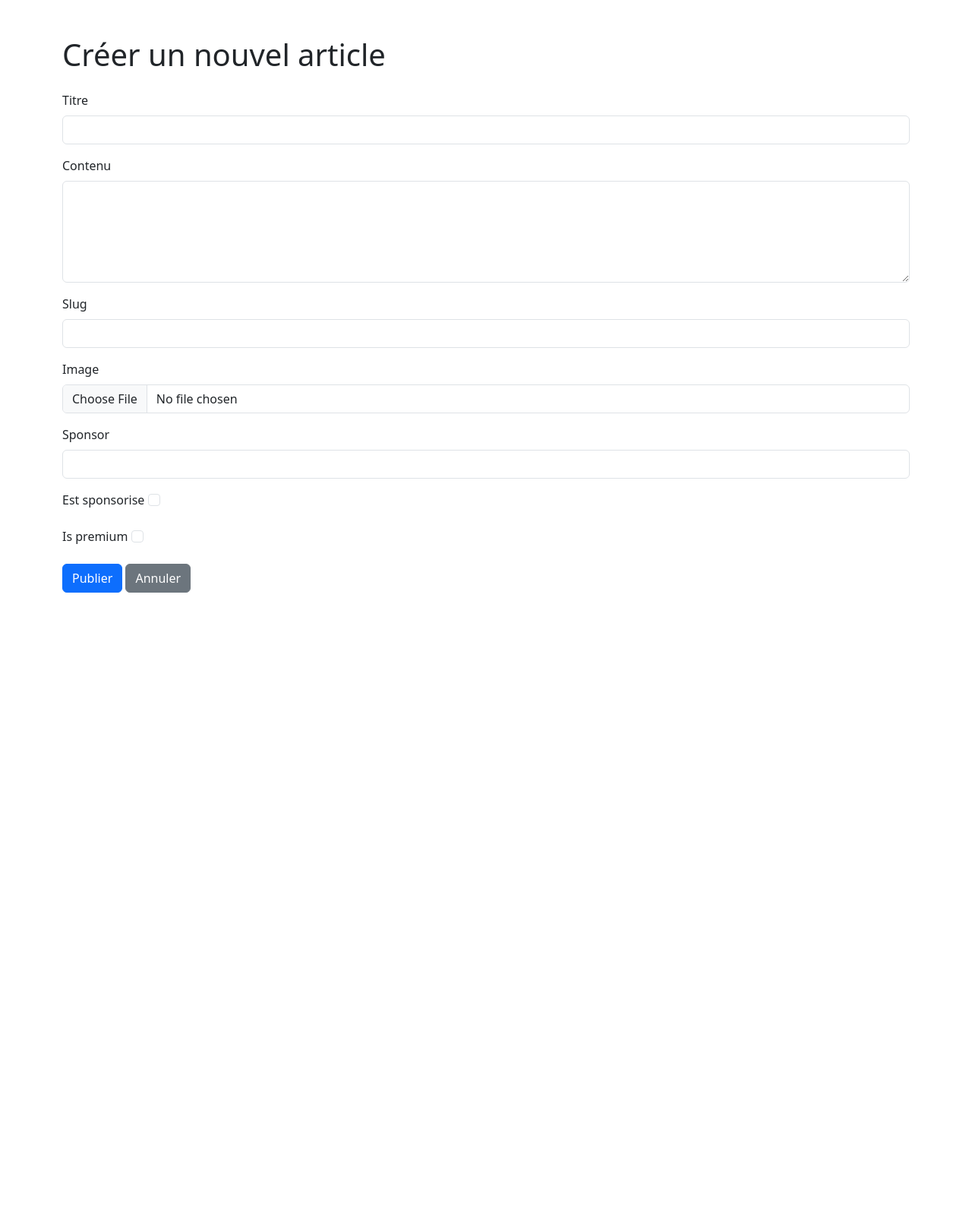
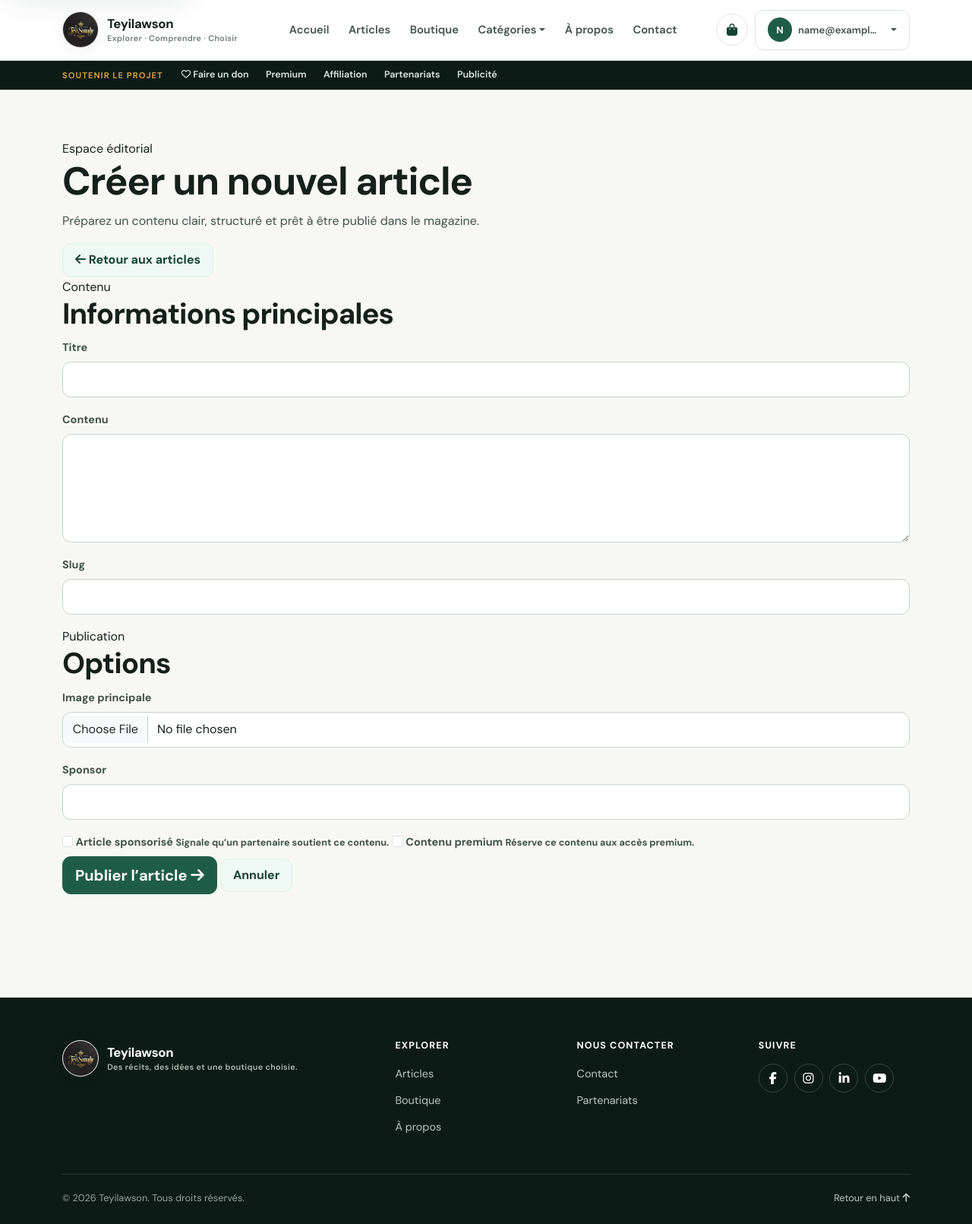
Before and after one commit to teyi12/my_blog, a Django app: page /articles/creer/ in a window 1280 px wide. Shown: the whole page at 76% size. Before the commit the page ends 780 px from the top, so only its background shows below. Run offline with Django 5.2, Linux system fonts and the light colour scheme; the visitor is signed in with stand-in values (Sample User, id 1); data that the repository does not hold is empty.

Commit message:
style: redesign article editor

```diff
--- a/articles/templates/articles/creer.html
+++ b/articles/templates/articles/creer.html
@@ -1,36 +1,91 @@
+{% extends "template_base.html" %}
 {% load static %}
 
-<!DOCTYPE html>
-<html lang="fr">
-<head>
-    <meta charset="UTF-8">
-    <title>Créer un article</title>
-    <link href="https://cdn.jsdelivr.net/npm/bootstrap@5.3.3/dist/css/bootstrap.min.css" rel="stylesheet">
-</head>
-<body>
-    <div class="container mt-5">
-        <h1 class="mb-4">Créer un nouvel article</h1>
+{% block titre %}Créer un article — Teyilawson{% endblock %}
 
-        <form method="post" enctype="multipart/form-data" class="needs-validation" novalidate>
+{% block styles %}
+<link rel="stylesheet" href="{% static 'css/article-editor.css' %}">
+{% endblock %}
+
+{% block contenu %}
+<section class="editor-page">
+  <div class="editor-heading">
+    <div>
+      <span class="eyebrow">Espace éditorial</span>
+      <h1>Créer un nouvel article</h1>
+      <p>Préparez un contenu clair, structuré et prêt à être publié dans le magazine.</p>
+    </div>
+    <a href="{% url 'articles:articles' %}" class="btn btn-soft">
+      <i class="fa-solid fa-arrow-left" aria-hidden="true"></i> Retour aux articles
+    </a>
+  </div>
+
+  <form method="post" enctype="multipart/form-data" class="editor-form">
     {% csrf_token %}
+
+    {% if form.non_field_errors %}
+      <div class="alert alert-danger" role="alert">{{ form.non_field_errors }}</div>
+    {% endif %}
+
+    <div class="editor-layout">
+      <div class="editor-card editor-card-main">
+        <div class="editor-card-heading">
+          <span class="eyebrow">Contenu</span>
+          <h2>Informations principales</h2>
+        </div>
+
         {% for field in form %}
-                <div class="mb-3">
-                    <label for="{{ field.id_for_label }}" class="form-label">{{ field.label }}</label>
+          {% if field.name == 'titre' or field.name == 'contenu' or field.name == 'slug' %}
+          <div class="editor-field">
+            <label for="{{ field.id_for_label }}">
+              {% if field.name == 'titre' %}Titre{% elif field.name == 'contenu' %}Contenu{% elif field.name == 'slug' %}Slug{% else %}{{ field.label }}{% endif %}
+            </label>
             {{ field }}
-                    {% if field.help_text %}
-                        <div class="form-text">{{ field.help_text }}</div>
+            {% if field.help_text %}<small>{{ field.help_text|safe }}</small>{% endif %}
+            {% for error in field.errors %}<div class="editor-error">{{ error }}</div>{% endfor %}
+          </div>
           {% endif %}
-                    {% for error in field.errors %}
-                        <div class="text-danger small">{{ error }}</div>
         {% endfor %}
       </div>
-            {% endfor %}
 
-            <button type="submit" class="btn btn-primary">Publier</button>
-            <a href="{% url 'home' %}" class="btn btn-secondary">Annuler</a>
-        </form>
+      <aside class="editor-sidebar">
+        <div class="editor-card">
+          <div class="editor-card-heading compact">
+            <span class="eyebrow">Publication</span>
+            <h2>Options</h2>
           </div>
 
-    <script src="https://cdn.jsdelivr.net/npm/bootstrap@5.3.3/dist/js/bootstrap.bundle.min.js"></script>
-</body>
-</html>
+          {% for field in form %}
+            {% if field.name == 'image' or field.name == 'sponsor' %}
+            <div class="editor-field">
+              <label for="{{ field.id_for_label }}">
+                {% if field.name == 'image' %}Image principale{% elif field.name == 'sponsor' %}Sponsor{% else %}{{ field.label }}{% endif %}
+              </label>
+              {{ field }}
+              {% if field.help_text %}<small>{{ field.help_text|safe }}</small>{% endif %}
+              {% for error in field.errors %}<div class="editor-error">{{ error }}</div>{% endfor %}
+            </div>
+            {% elif field.name == 'est_sponsorise' or field.name == 'is_premium' %}
+            <label class="editor-toggle" for="{{ field.id_for_label }}">
+              {{ field }}
+              <span>
+                <strong>{% if field.name == 'est_sponsorise' %}Article sponsorisé{% else %}Contenu premium{% endif %}</strong>
+                <small>{% if field.name == 'est_sponsorise' %}Signale qu’un partenaire soutient ce contenu.{% else %}Réserve ce contenu aux accès premium.{% endif %}</small>
+              </span>
+            </label>
+            {% for error in field.errors %}<div class="editor-error">{{ error }}</div>{% endfor %}
+            {% endif %}
+          {% endfor %}
+        </div>
+
+        <div class="editor-actions">
+          <button type="submit" class="btn btn-brand btn-lg">
+            Publier l’article <i class="fa-solid fa-arrow-right" aria-hidden="true"></i>
+          </button>
+          <a href="{% url 'articles:articles' %}" class="btn btn-soft">Annuler</a>
+        </div>
+      </aside>
+    </div>
+  </form>
+</section>
+{% endblock %}
```
Lines whose indentation alone changed are shown as unchanged.
